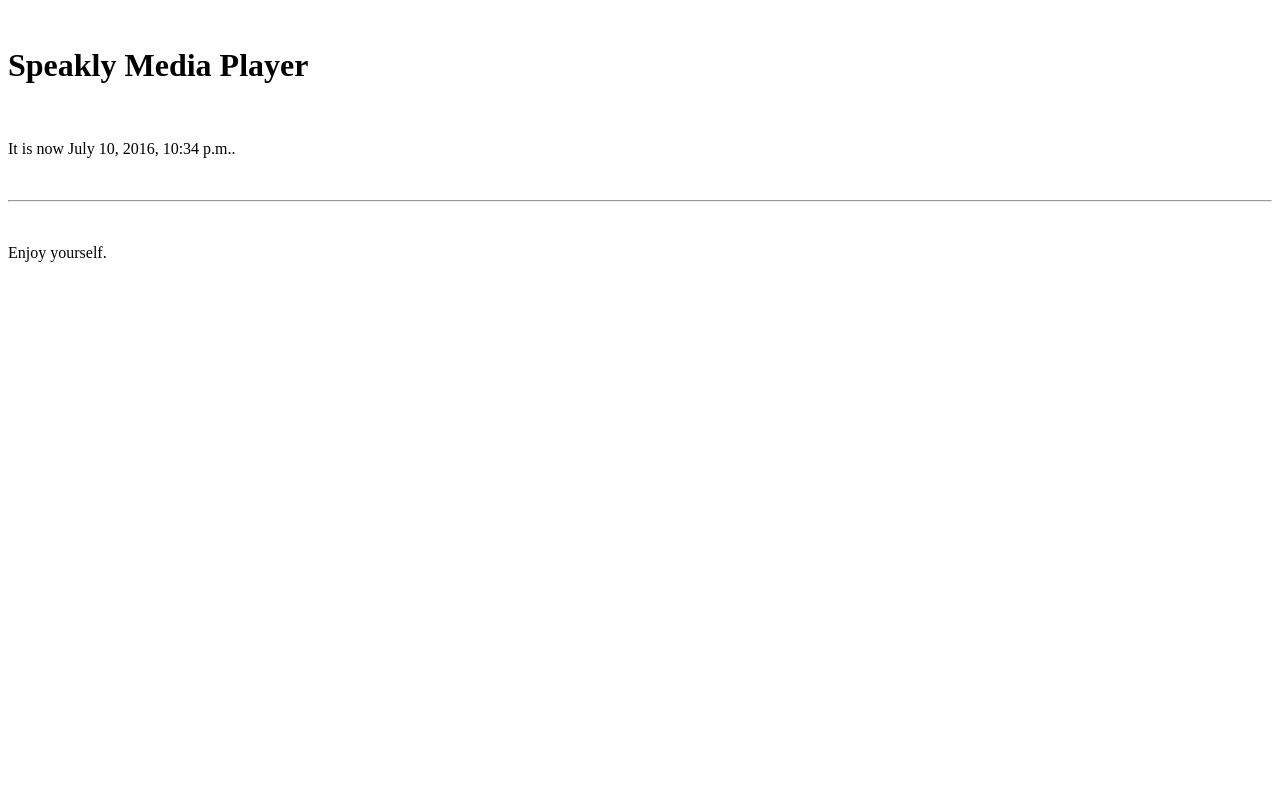
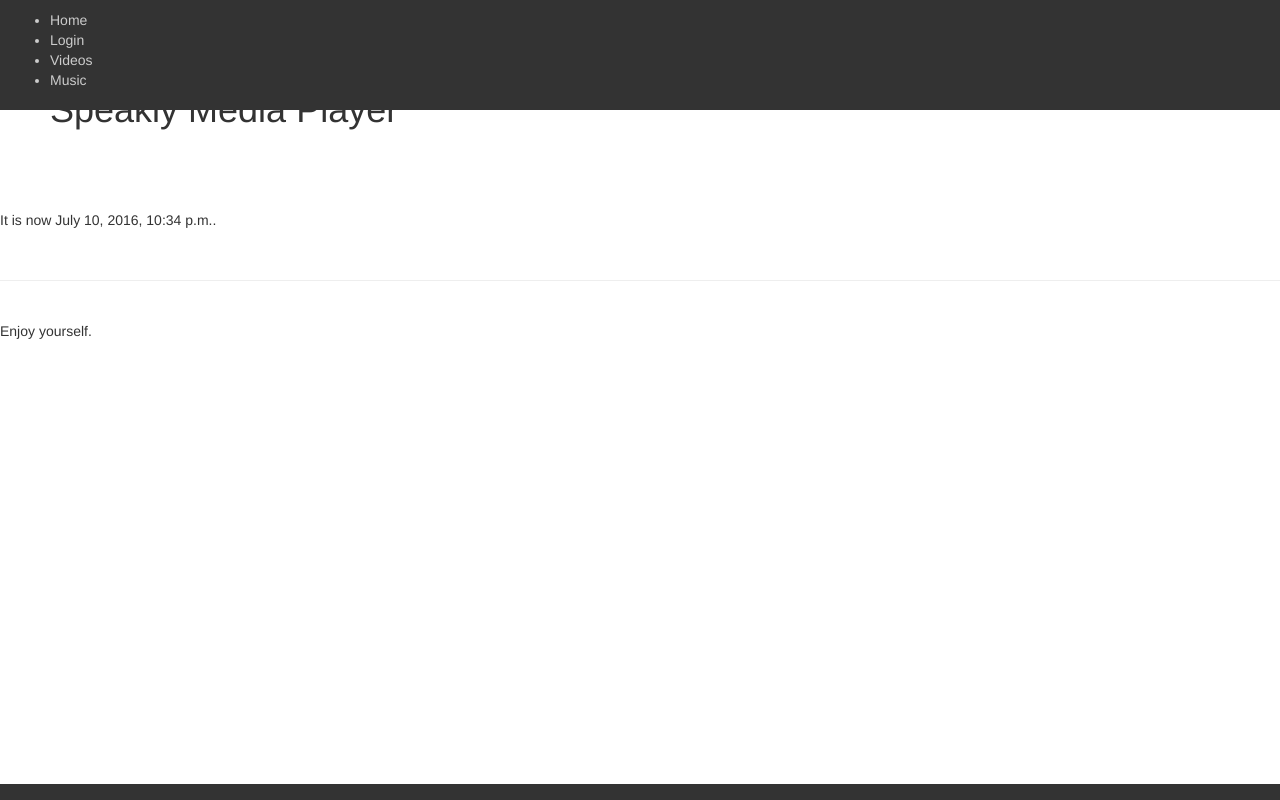
Before and after one commit to SaundersB/Web_Media_Player, a Django app: page / in a window 1280 px wide. Run offline with Django 3.2, Linux system fonts and the light colour scheme; some libraries are stand-ins or nearby versions.

Commit message:
Adding a header and footer to the landing page. Adding inherited header and footer to the media browser. Removing inherited bootstrap CSS from the video player

```diff
--- /dev/null
+++ b/static/header.css
@@ -0,0 +1,26 @@
+div#fixedheader {
+	position:fixed;
+	top:0px;
+	left:0px;
+	width:100%;
+	color:#CCC;
+	background:#333;
+	padding:10px;
+}
+
+
+div#fixedfooter {
+	position:fixed;
+	bottom:0px;
+	left:0px;
+	width:100%;
+	color:#CCC;
+	background:#333;
+	padding:8px;
+}
+
+
+h1 {
+	position: center;
+	padding:50px;
+}
--- a/templates/base.html
+++ b/templates/base.html
@@ -4,8 +4,21 @@
 <head>
     <title>{% block title %}{% endblock %}</title>
 	<link rel="stylesheet" type="text/css" href="{% static '/static/video_style.css' %}" />
+	<link rel="stylesheet" type="text/css" href="{% static '/static/header.css' %}" />
+	<link rel="stylesheet" href="https://maxcdn.bootstrapcdn.com/bootstrap/3.3.6/css/bootstrap.min.css" integrity="sha384-1q8mTJOASx8j1Au+a5WDVnPi2lkFfwwEAa8hDDdjZlpLegxhjVME1fgjWPGmkzs7" crossorigin="anonymous">
 </head>
 <body>
+
+	<div id="fixedheader">
+		<ul>
+			<li>Home</li>
+			<li>Login</li>
+			<li>Videos</li>
+			<li>Music</li>
+		</ul>
+	</div>
+
+
     <h1>Speakly Media Player</h1>
     {% block content %}{% endblock %}
     {% block footer %}
@@ -13,4 +26,7 @@
     <p>Enjoy yourself.</p>
     {% endblock %}
 </body>
+
+	<div id="fixedfooter">
+	</div>
 </html>
--- a/templates/current_datetime.html
+++ b/templates/current_datetime.html
@@ -3,5 +3,6 @@
 {% block title %}The current time{% endblock %}
 
 {% block content %}
+
 	<p>It is now {{ current_date }}.</p>
 {% endblock %}
```
Also changed, not shown: templates/media_browser.html (+19 -0 lines), templates/video_player.html (+11 -6 lines).
